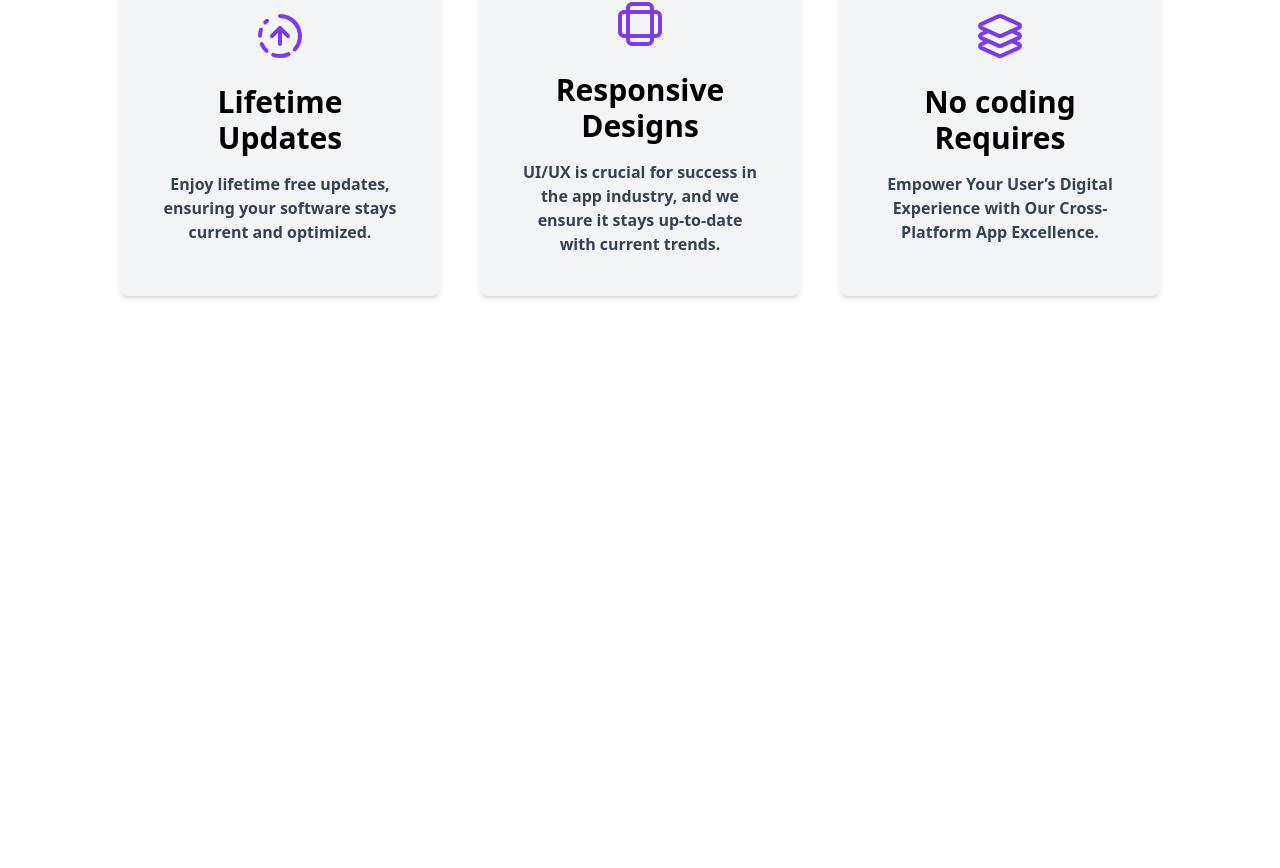
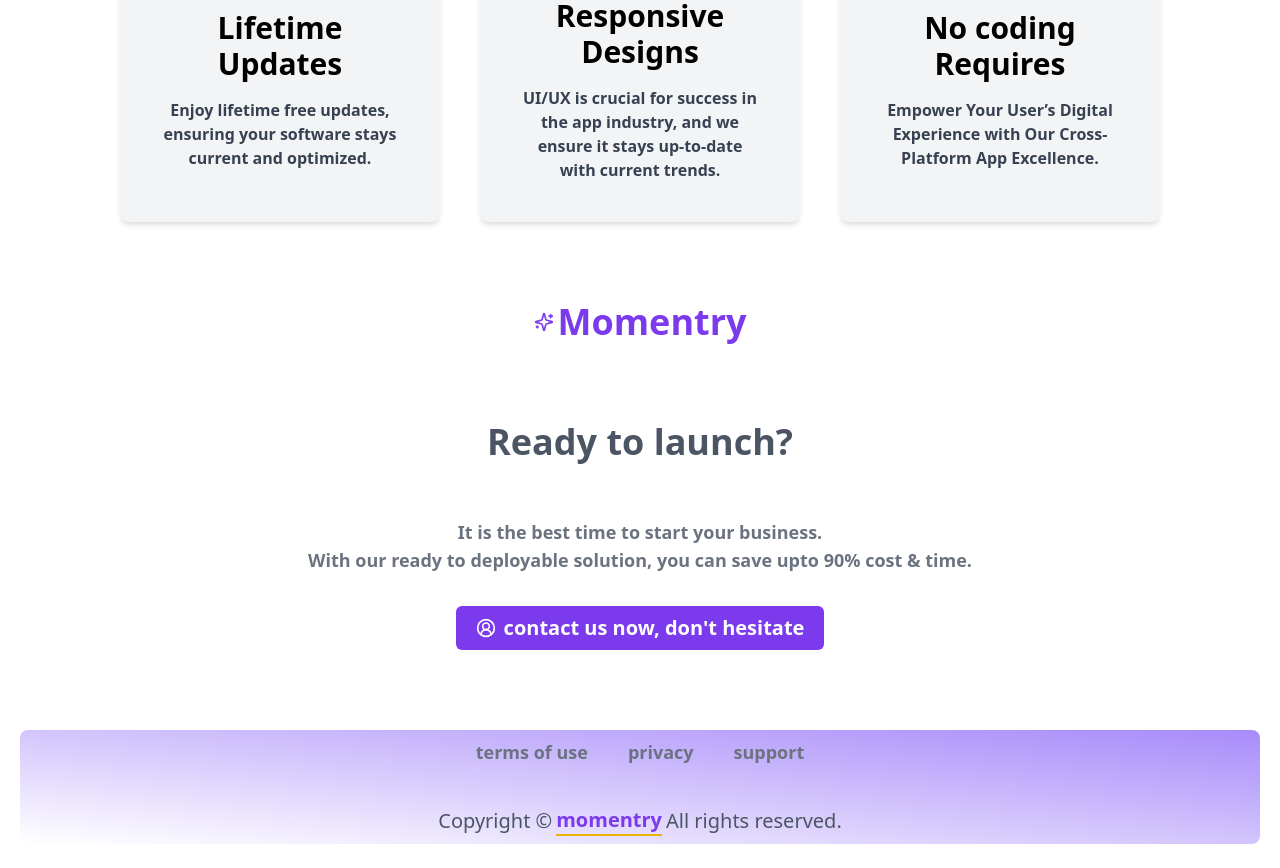
Before and after one commit to abhissh11/diploy-assignment, a React (Vite) app: page / in a window 1280 px wide. Shown: the part 1866-2734 px from the top of the page. Before the commit the page ends 2242 px from the top, so only its background shows below. Built offline with nearby package versions, Linux system fonts and the light colour scheme.

Commit message:
implemented contacts

```diff
--- /dev/null
+++ b/src/components/Contact.jsx
@@ -0,0 +1,33 @@
+import { CircleUserRound, Sparkle, SparkleIcon, Sparkles } from "lucide-react";
+import React from "react";
+import { Link } from "react-router-dom";
+
+export default function Contact() {
+  return (
+    <div className="mx-5 my-20 flex flex-col gap-14">
+      <div className="flex gap-20 flex-col items-center">
+        <h1 className="flex items-center gap-1 text-4xl font-bold text-violet-600 text-center">
+          <span>
+            <Sparkles size={20} className="" />
+          </span>
+          Momentry
+        </h1>
+        <h2 className="text-4xl font-bold text-gray-600 ">Ready to launch?</h2>
+      </div>
+      <div className="flex flex-col gap-8 items-center">
+        <p className="text-lg font-semibold text-center text-gray-500">
+          It is the best time to start your business. <br /> With our ready to
+          deployable solution, you can save upto 90% cost & time.
+        </p>
+        <Link to="https://www.linkedin.com/in/abhishekkr-dev/" target="_blank">
+          <button className="max-w-[20rem] md:max-w-xl justify-center  text-xl font-semibold px-5 py-2 bg-violet-600 rounded-md flex flex-row  gap-2 text-white items-center">
+            <span>
+              <CircleUserRound size={20} />
+            </span>
+            contact us now, don't hesitate
+          </button>
+        </Link>
+      </div>
+    </div>
+  );
+}
--- a/src/components/Footer.jsx
+++ b/src/components/Footer.jsx
@@ -1,5 +1,22 @@
 import React from "react";
 
 export default function Footer() {
-  return <div>Footer</div>;
+  return (
+    <div className="mx-5 my-6 flex gap-10 flex-col bg-violet-100 p-2 rounded-lg bg-gradient-to-tr from-white to-violet-400">
+      <div className="flex items-center gap-10 justify-center text-lg font-semibold text-gray-500">
+        <h3>terms of use</h3>
+        <h3>privacy</h3>
+        <h3>support</h3>
+      </div>
+      <div>
+        <h1 className="flex flex-wrap items-center gap-1 text-xl font-thin justify-center text-gray-600">
+          Copyright ©{" "}
+          <span className="text-violet-600 font-semibold border-b-2 border-yellow-500">
+            momentry
+          </span>{" "}
+          All rights reserved.
+        </h1>
+      </div>
+    </div>
+  );
 }
--- a/src/components/Header.jsx
+++ b/src/components/Header.jsx
@@ -11,14 +11,14 @@ export default function Header() {
   };
   return (
     <>
-      <div className="flex justify-between items-center py-4 px-4 md:px-8 shadow-md">
+      <div className=" flex justify-between items-center py-4 px-4 md:px-8 shadow-md fixed w-screen bg-white">
         <div className="flex gap-2 items-center">
           <Menu
             size={26}
             onClick={hanndleMenuClick}
             className="md:hidden cursor-pointer"
           />
-          <h1 className="flex items-center gap-2 text-xl md:text-3xl font-bold text-violet-500 font-mono">
+          <h1 className="flex items-center gap-2 text-xl md:text-3xl font-bold text-violet-500 font-sans">
             <span>
               <Sparkles size={20} className="" />
             </span>
--- a/src/components/Hero.jsx
+++ b/src/components/Hero.jsx
@@ -4,7 +4,7 @@ import hero from "../assets/site-invention-gif.gif";
 
 export default function Hero() {
   return (
-    <div className="mx-5 md:mx-20 flex flex-col gap-4 md:flex-row md:justify-between justify-evenly items-center h-svh">
+    <div className="pt-20 mx-5 md:mx-20 flex flex-col gap-4 md:flex-row md:justify-between justify-evenly items-center h-svh">
       <div className="flex flex-col md:items-start items-center justify-center">
         <div className="flex flex-col gap-4 items-center md:items-start mt-10 md:mt-0">
           <h1 className="md:hidden text-3xl leading-relaxed font-bold text-center">
--- /dev/null
+++ b/src/components/Testimonials.jsx
@@ -0,0 +1,5 @@
+import React from "react";
+
+export default function Testimonials() {
+  return <div>Testimonials</div>;
+}
--- a/src/pages/HomePage.jsx
+++ b/src/pages/HomePage.jsx
@@ -1,5 +1,7 @@
+import Contact from "../components/Contact";
 import Cta from "../components/Cta";
 import Feautres from "../components/Feautres";
+import Footer from "../components/Footer";
 import Hero from "./../components/Hero";
 
 export default function HomePage() {
@@ -8,6 +10,8 @@ export default function HomePage() {
       <Hero />
       <Cta />
       <Feautres />
+      <Contact />
+      <Footer />
     </main>
   );
 }
--- a/src/pages/Upcoming.jsx
+++ b/src/pages/Upcoming.jsx
@@ -1,5 +1,11 @@
 import React from "react";
 
 export default function Upcoming() {
-  return <div>Upcoming</div>;
+  return (
+    <div className="py-20 flex items-center justify-center h-screen">
+      <h2 className="flex flex-col gap-2 text-lg font-semibold ">
+        <span>upcoming..</span>page to be implemented soon.
+      </h2>
+    </div>
+  );
 }
```
